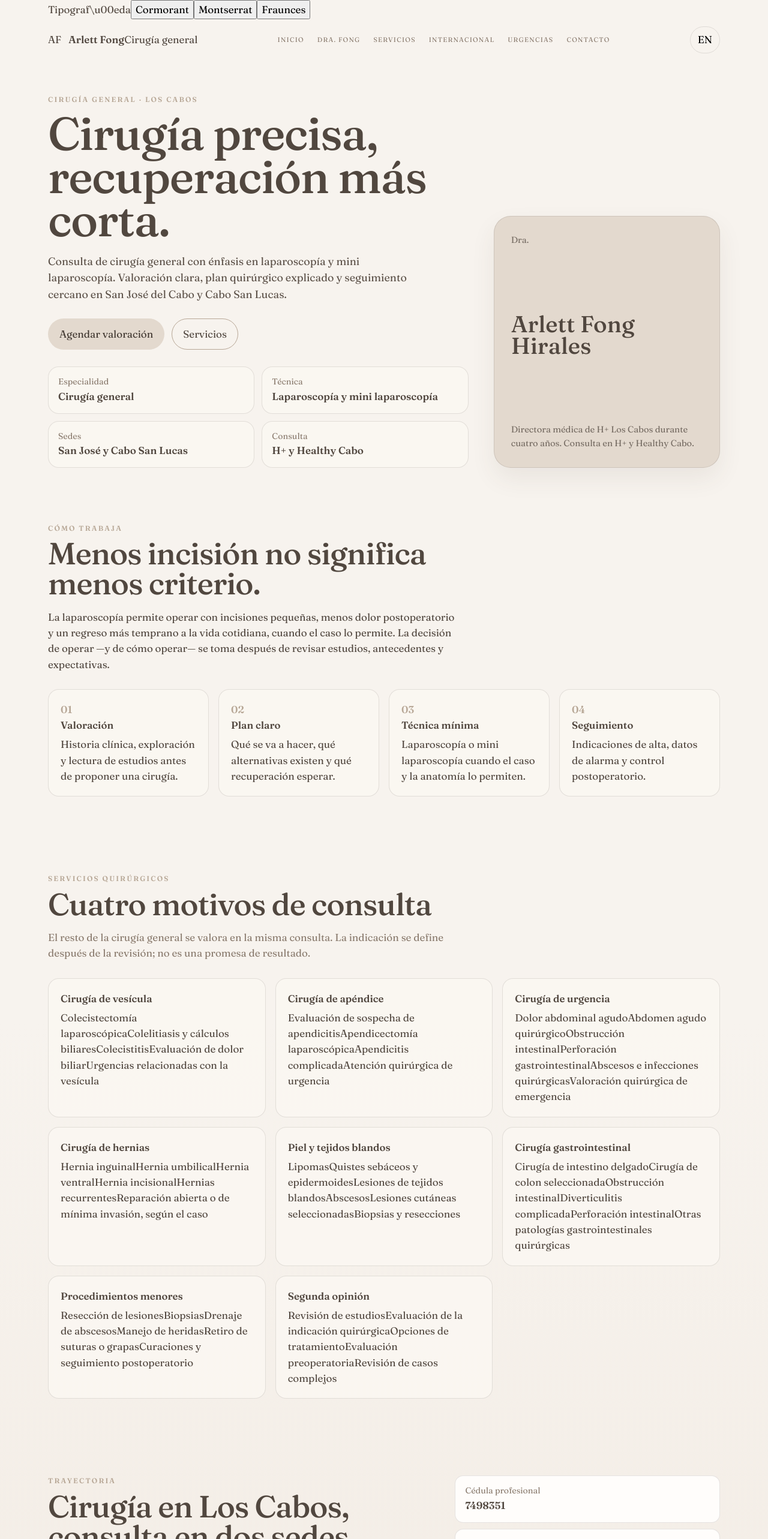
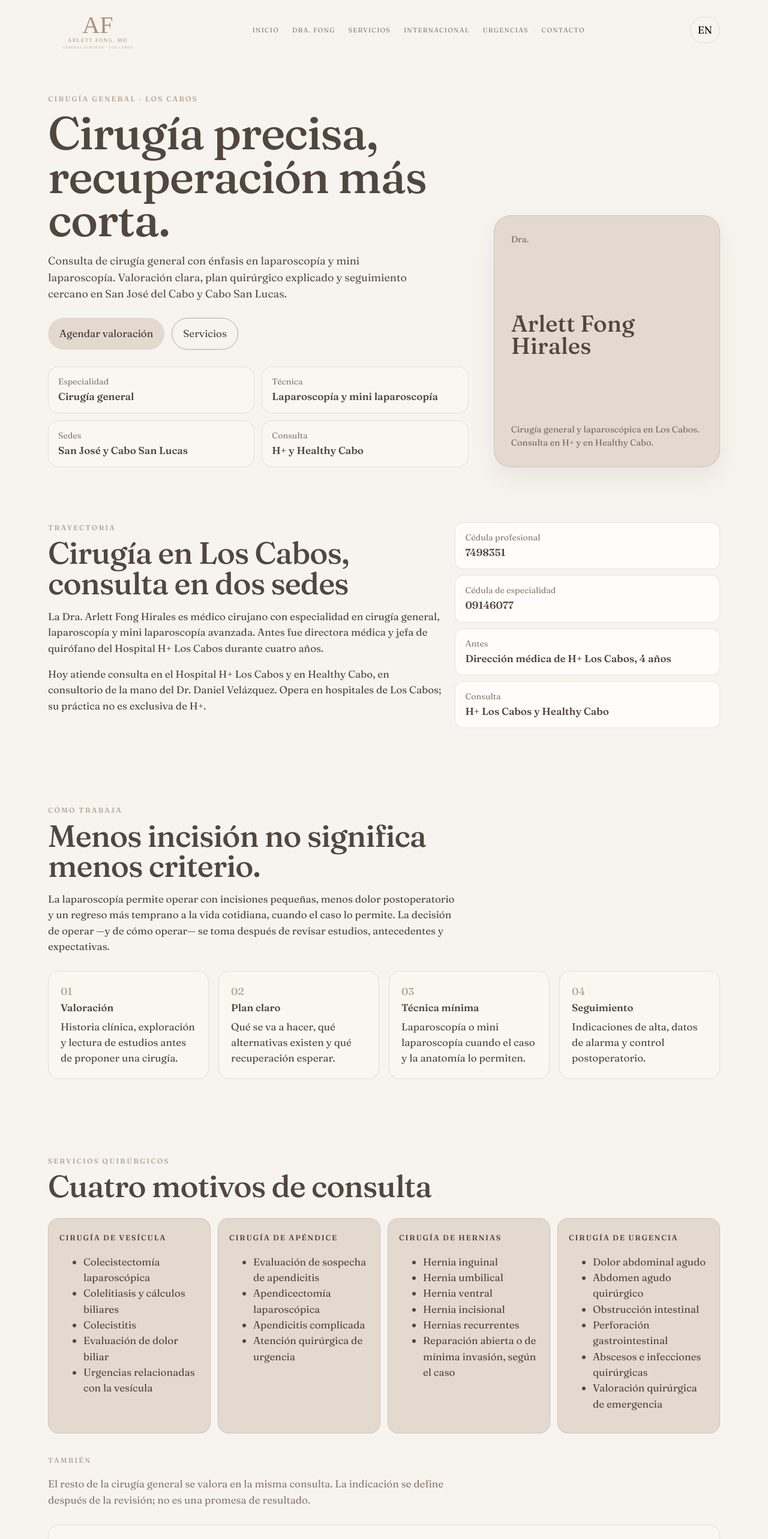
Before and after one commit to cabooneconcierge/arelttfong, a Next.js app: page / in a window 1280 px wide. Shown: the top 2566 px of the page at 60% size. Built offline with nearby package versions, Linux system fonts and the light colour scheme.

Commit message:
Publicar la estructura nueva de la pagina

```diff
--- a/app/components/Site.js
+++ b/app/components/Site.js
@@ -1,26 +1,17 @@
 "use client";
 
-import { useEffect, useState } from "react";
+import { useState } from "react";
 import Link from "next/link";
 import { copy, site } from "../data";
-
-const fonts = [
-  { id: "cormorant", label: "Cormorant", sample: '"Cormorant Garamond", serif' },
-  { id: "montserrat", label: "Montserrat", sample: "Montserrat, sans-serif" },
-  { id: "fraunces", label: "Fraunces", sample: "Fraunces, serif" }
-];
 
 export default function Site() {
   const [lang, setLang] = useState("es");
   const [open, setOpen] = useState(false);
-  const [font, setFont] = useState("cormorant");
   const [form, setForm] = useState({ name: "", phone: "", siteId: "healthy", reason: "" });
   const t = copy[lang];
   const office = site.locations.find((item) => item.id === form.siteId) || site.locations[1];
-
-  useEffect(() => {
-    document.documentElement.dataset.font = font;
-  }, [font]);
+  const featured = [0, 1, 3, 2].map((index) => t.procedures[index]);
+  const more = t.procedures.filter((_, index) => ![0, 1, 2, 3].includes(index));
 
   function onSubmit(event) {
     event.preventDefault();
@@ -32,34 +23,14 @@ export default function Site() {
       (lang === "es" ? "Sede" : "Office") + ": " + place,
       (lang === "es" ? "Motivo" : "Reason") + ": " + form.reason
     ].join("\n");
-    const number = office.whatsapp || "526241199241";
-    window.open("https://wa.me/" + number + "?text=" + encodeURIComponent(message), "_blank", "noopener,noreferrer");
+    window.open("https://wa.me/" + site.whatsapp + "?text=" + encodeURIComponent(message), "_blank", "noopener,noreferrer");
   }
 
   return (
     <>
-      <div className="topbar">
-        <div className="wrap fontpick">
-          <span>Tipograf\u00eda</span>
-          {fonts.map((item) => (
-            <button
-              key={item.id}
-              type="button"
-              className={font === item.id ? "on" : ""}
-              style={{ "--sample": item.sample }}
-              onClick={() => setFont(item.id)}
-            >
-              {item.label}
-            </button>
-          ))}
-        </div>
-        <header className="wrap nav">
+      <header className="wrap nav">
         <a className="brand" href="#inicio">
-          <span className="mark">AF</span>
-          <span>
-            <strong>Arlett Fong</strong>
-            <span>{lang === "es" ? "Cirug\u00eda general" : "General surgery"}</span>
-          </span>
+          <img src="/logo-arlett.svg" alt="Arlett Fong, MD. General Surgeon. Los Cabos." />
         </a>
         <nav className={open ? "nav-links open" : "nav-links"}>
           {t.nav.map(([label, href]) => (
@@ -71,7 +42,6 @@ export default function Site() {
           <button className="lang" onClick={() => setLang(lang === "es" ? "en" : "es")}>{t.langLabel}</button>
         </div>
       </header>
-      </div>
 
       <main id="inicio" className="wrap">
         <section className="hero">
@@ -81,7 +51,7 @@ export default function Site() {
             <p className="lead">{t.heroLead}</p>
             <div className="actions">
               <a className="btn" href="#consulta">{t.ctaPrimary}</a>
-              <a className="btn ghost" href="#procedimientos">{t.ctaSecondary}</a>
+              <a className="btn ghost" href="#servicios">{t.ctaSecondary}</a>
             </div>
             <div className="facts">
               {t.facts.map(([label, value]) => (
@@ -92,8 +62,22 @@ export default function Site() {
           <aside className="portrait">
             <span>Dra.</span>
             <p>Arlett Fong Hirales</p>
-            <span>{lang === "es" ? "Directora m\u00e9dica de H+ Los Cabos durante cuatro a\u00f1os. Consulta en H+ y Healthy Cabo." : "Medical director of H+ Los Cabos for four years. Offices at H+ and Healthy Cabo."}</span>
+            <span>{lang === "es" ? "Cirug\u00eda general y laparosc\u00f3pica en Los Cabos. Consulta en H+ y en Healthy Cabo." : "General and laparoscopic surgery in Los Cabos. Offices at H+ and Healthy Cabo."}</span>
           </aside>
+        </section>
+
+        <section id="doctora" className="split">
+          <div>
+            <div className="eyebrow">{t.pathEyebrow}</div>
+            <h2>{t.pathTitle}</h2>
+            <p>{t.pathBody}</p>
+            <p>{t.pathBody2}</p>
+          </div>
+          <div className="creds">
+            {t.credentials.map(([label, value]) => (
+              <div key={label}><small>{label}</small><strong>{value}</strong></div>
+            ))}
+          </div>
         </section>
 
         <section id="enfoque">
@@ -109,31 +93,60 @@ export default function Site() {
           </div>
         </section>
 
-        <section id="procedimientos">
+        <section id="servicios">
           <div className="section-head">
             <div className="eyebrow">{t.procEyebrow}</div>
             <h2>{t.procTitle}</h2>
+          </div>
+          <div className="featured">
+            {featured.map(([title, items]) => (
+              <article key={title}>
+                <b>{title}</b>
+                <ul>{items.map((item) => <li key={item}>{item}</li>)}</ul>
+              </article>
+            ))}
+          </div>
+          <div className="section-head" style={{ marginTop: 36 }}>
+            <div className="eyebrow">{t.moreEyebrow}</div>
             <p className="note">{t.procNote}</p>
           </div>
-          <div className="grid-3">
-            {t.procedures.map(([title, body]) => (
-              <article className="card" key={title}><b>{title}</b><span>{body}</span></article>
+          <div className="grid-2">
+            {more.map(([title, items]) => (
+              <article className="card" key={title}>
+                <b>{title}</b>
+                <ul>{items.map((item) => <li key={item}>{item}</li>)}</ul>
+              </article>
             ))}
           </div>
         </section>
 
-        <section id="trayectoria" className="split">
+        <section id="internacional" className="intl">
           <div>
-            <div className="eyebrow">{t.pathEyebrow}</div>
-            <h2>{t.pathTitle}</h2>
-            <p>{t.pathBody}</p>
-            <p>{t.pathBody2}</p>
+            <div className="eyebrow">{t.intlEyebrow}</div>
+            <h2>{t.intlTitle}</h2>
+            <p>{t.intlLead}</p>
+            <p className="note">{t.intlNote}</p>
           </div>
-          <div className="creds">
-            {t.credentials.map(([label, value]) => (
-              <div key={label}><small>{label}</small><strong>{value}</strong></div>
+          <div className="steps">
+            {t.intlSteps.map(([title, body]) => (
+              <div key={title}><b>{title}</b><span>{body}</span></div>
             ))}
           </div>
+        </section>
+
+        <section id="urgencia">
+          <div className="section-head">
+            <div className="eyebrow">{t.erEyebrow}</div>
+            <h2>{t.erTitle}</h2>
+            <p>{t.erLead}</p>
+            <p>{t.erNote}</p>
+          </div>
+          <article className="card er-card">
+            <ul>
+              {t.erItems.map((item) => <li key={item}>{item}</li>)}
+            </ul>
+            <p className="notice">{t.urgent}</p>
+          </article>
         </section>
 
         <section id="consulta" className="visit">
@@ -171,6 +184,7 @@ export default function Site() {
             </label>
             <label>{t.reason}<textarea required rows={4} value={form.reason} onChange={(e) => setForm({ ...form, reason: e.target.value })} /></label>
             <button className="btn" type="submit">{t.send}</button>
+            <p className="note"><a href={"mailto:" + site.email}>{site.email}</a></p>
             <p className="notice">{t.urgent}</p>
           </form>
         </section>
```
